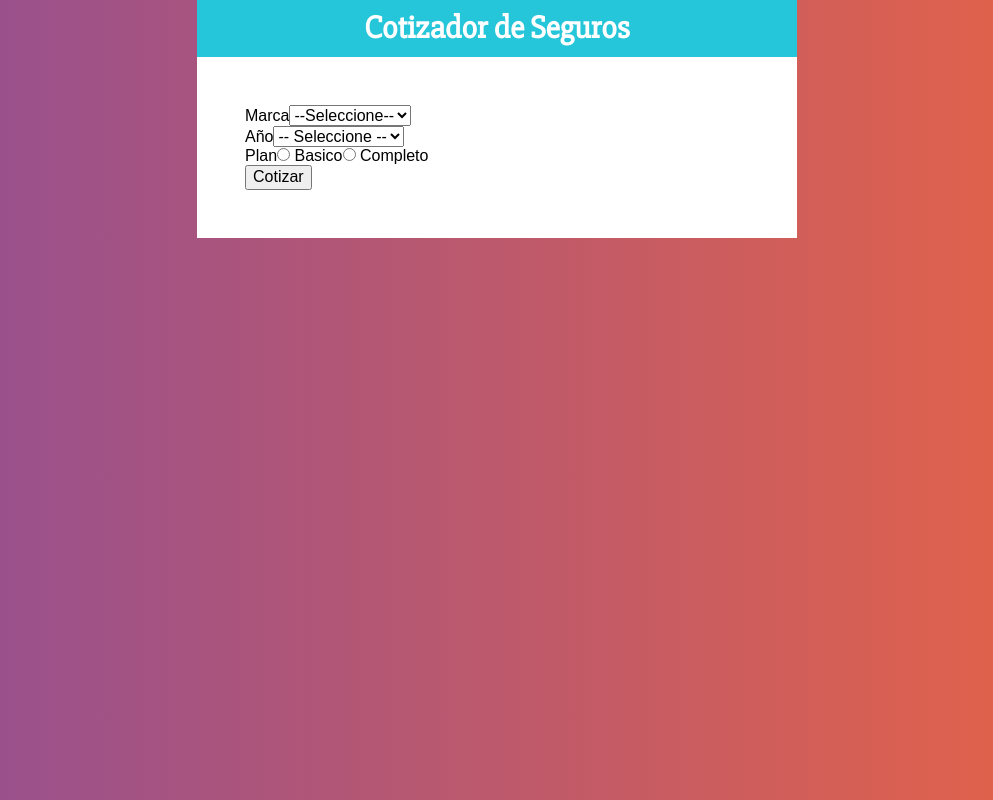
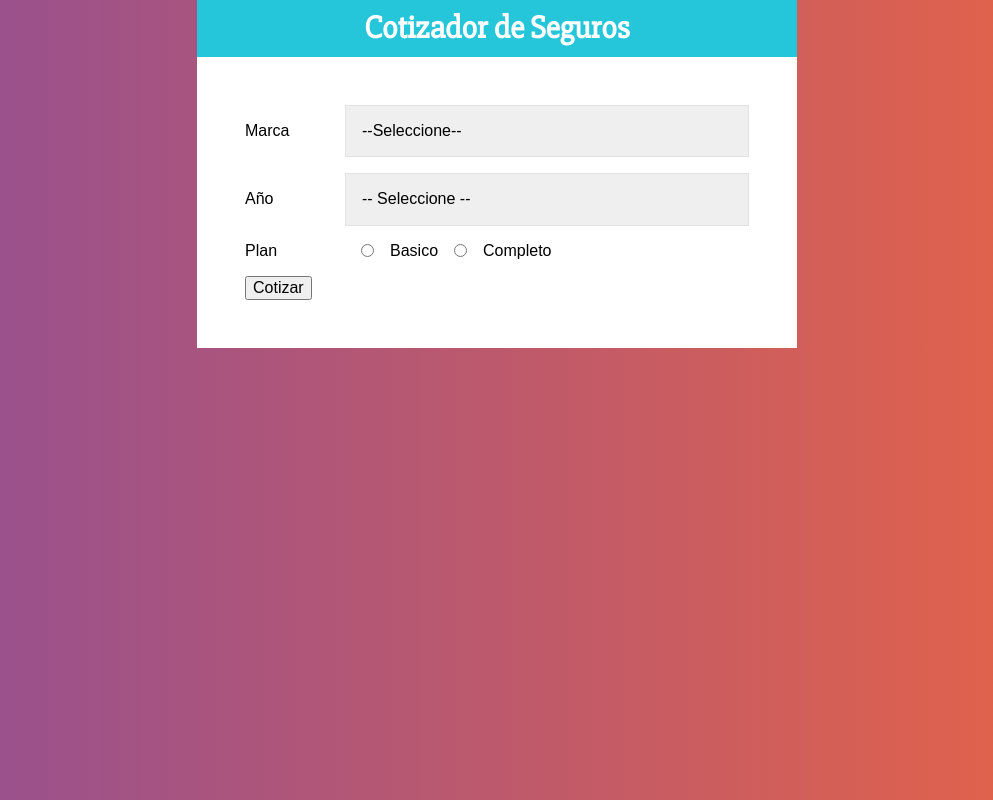
Before and after one commit to FedePe/cotizador-react, a React (Create React App) app: page / in a window 1280 px wide. Shown: the whole page, without its empty margins (143-1136 px from the left). Built offline with nearby package versions, Linux system fonts and the light colour scheme.

Commit message:
Creando los Styled Components para el Formulario

```diff
--- a/src/components/Formulario.js
+++ b/src/components/Formulario.js
@@ -1,20 +1,43 @@
 import React from 'react';
+import styled from '@emotion/styled';
+
+const Campo = styled.div`
+    display:flex;
+    margin-bottom: 1rem;
+    align-items: center;
+`;
+
+const Label = styled.label`
+    flex: 0 0 100px;
+`;
+
+const Select = styled.select`
+    display: block;
+    width: 100%;
+    padding: 1rem;
+    border: 1px solid #e1e1e1;
+    -webkit-appearance: none;
+`;
+
+const InputRadio = styled.input`
+    margin: 0 1rem;
+`;
 
 const Formulario = () => {
     return (
         <form>
-            <div>
-                <label>Marca</label>
-                <select>
+            <Campo>
+                <Label>Marca</Label>
+                <Select>
                     <option value="">--Seleccione--</option>
                     <option value="americano">Americano</option>
                     <option value="europeo">Europeo</option>
                     <option value="asiatico">Asiatico</option>
-                </select>
-            </div>
-            <div>
-                <label>Año</label>
-                <select>
+                </Select>
+            </Campo>
+            <Campo>
+                <Label>Año</Label>
+                <Select>
                     <option value="">-- Seleccione --</option>
                     <option value="2021">2021</option>
                     <option value="2020">2020</option>
@@ -26,21 +49,21 @@
                     <option value="2014">2014</option>
                     <option value="2013">2013</option>
                     <option value="2012">2012</option>
-                </select>
-            </div>
-            <div>
-                <label>Plan</label>
-                <input
+                </Select>
+            </Campo>
+            <Campo>
+                <Label>Plan</Label>
+                <InputRadio
                     type="radio"
                     name="plan"
                     value="basico"
                 /> Basico
-                                <input
+                <InputRadio
                     type="radio"
                     name="plan"
                     value="completo"
                 /> Completo
-            </div>
+            </Campo>
             <button type="button">
                 Cotizar
             </button>
```
